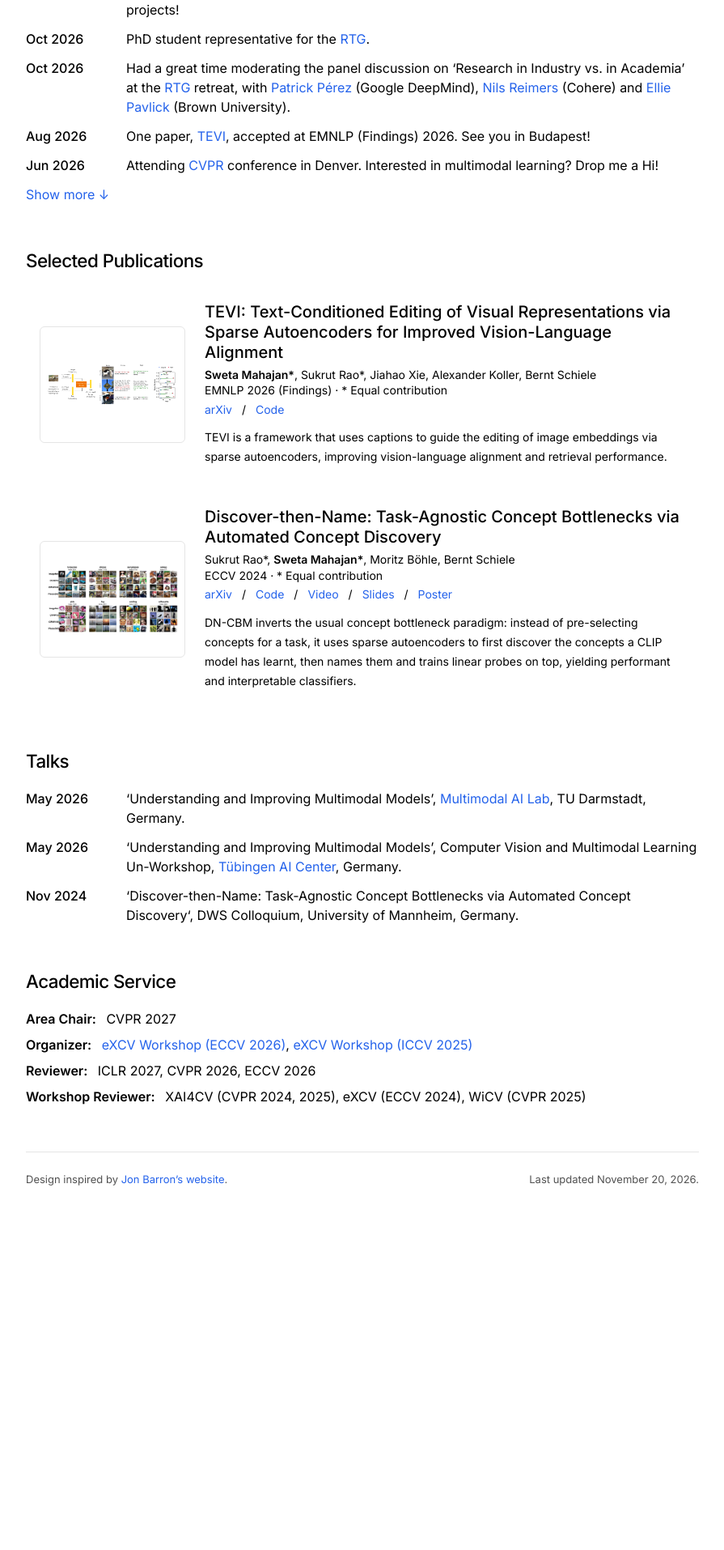
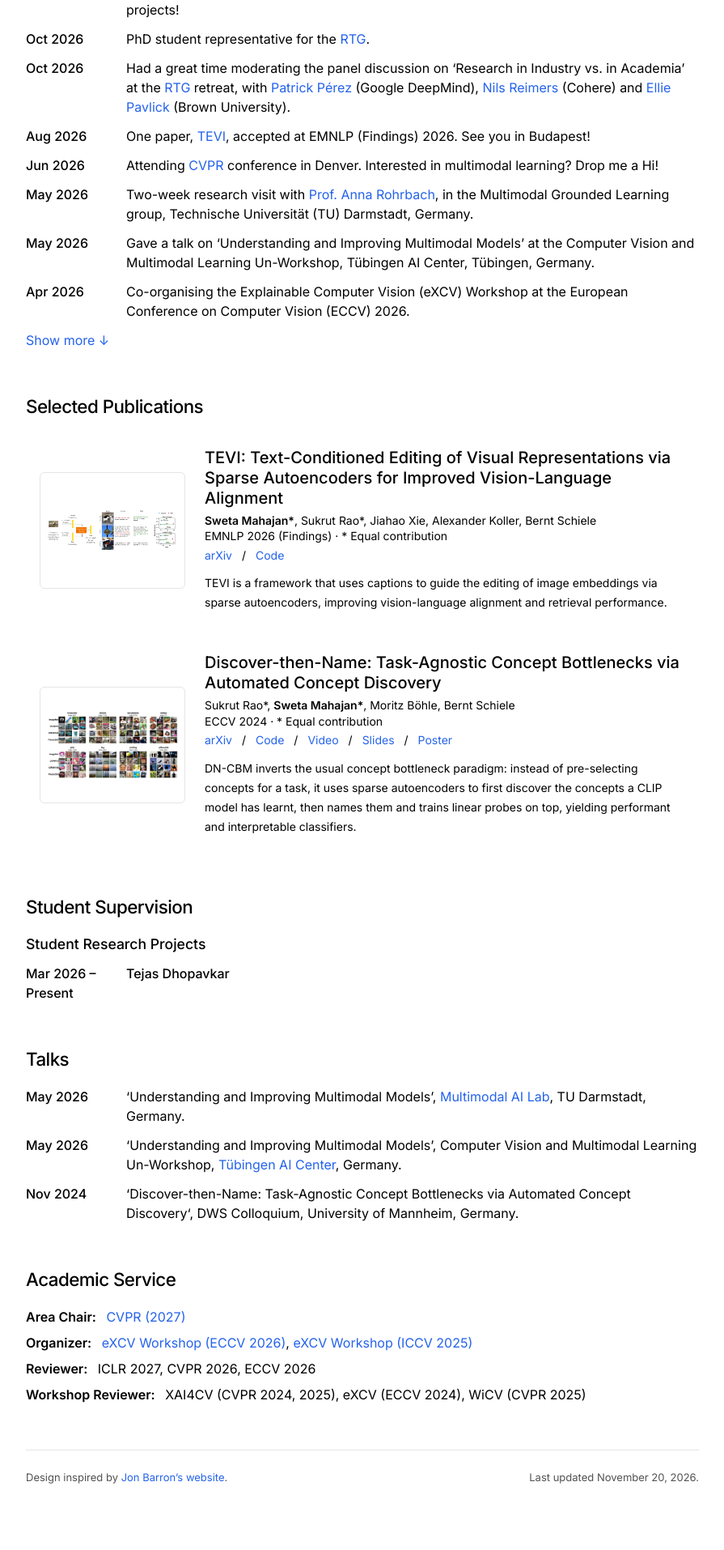
Before and after one commit to SwetaMahajan/swetamahajan.github.io, a Jekyll site: the page built from index.html, in a window 1280 px wide. Shown: the part 695-2609 px from the top of the page at 81% size, without its empty margins (192-1087 px from the left). Built offline with Jekyll 4.4.1, drawn with Linux system fonts in a browser that asks for light colours; before the commit the page ends 2241 px from its top, so only the background shows below that.

Commit message:
student supervision

```diff
--- a/_data/service.yml
+++ b/_data/service.yml
@@ -11,7 +11,7 @@
 
 - role: Area Chair
   items:
-    - CVPR 2027
+    - "[CVPR (2027)](https://cvpr.thecvf.com/)"
 
 - role: Organizer
   items:
--- /dev/null
+++ b/_data/supervision.yml
@@ -0,0 +1,28 @@
+# ---------------------------------------------------------------------------
+#  Student supervision, grouped under subheadings (Master Thesis, Bachelor
+#  Thesis, ...). Groups appear in the order listed; put students newest first.
+#
+#    group:     the subheading
+#    students:  list of students, each with
+#      date:    any text, e.g. "Mar 2026 – Present"
+#      name:    the student's name
+#      url:     (optional) link on the name
+#      title:   (optional) thesis or project title
+#      with:    (optional) co-supervisors, shown as "Co-supervised with ..."
+#      note:    (optional) extra line, e.g. "Extension published at [CVPR 2026](https://...)"
+#  title, with and note support Markdown, e.g. [Name](https://...)
+#  Tip: wrap text in double quotes if it contains a colon followed by a space.
+# ---------------------------------------------------------------------------
+
+# - group: Master Thesis
+#   students:
+#     - date: Aug 2025 – Mar 2026
+#       name: Student Name
+#       url: https://...
+#       title: Thesis title
+#       with: "[Co-supervisor](https://...)"
+
+- group: Student Research Projects
+  students:
+    - date: Mar 2026 – Present
+      name: Tejas Dhopavkar
--- /dev/null
+++ b/_includes/sections/supervision.html
@@ -0,0 +1,29 @@
+{%- comment -%} Students grouped under subheadings. Expects include.items. {%- endcomment -%}
+{%- for group in include.items %}
+{%- if group.students.size > 0 %}
+<div class="supervision-group">
+  {%- if group.group %}
+  <h3 class="subsection-title">{{ group.group }}</h3>
+  {%- endif %}
+  <ul class="timeline">
+    {%- for s in group.students %}
+    <li class="timeline-item">
+      <span class="timeline-date">{{ s.date }}</span>
+      <span class="timeline-text supervision-text">
+        <span class="supervision-name">{% if s.url %}<a href="{{ s.url }}">{{ s.name }}</a>{% else %}{{ s.name }}{% endif %}</span>
+        {%- if s.title %}
+        <span>{{ s.title | markdownify | remove: '<p>' | remove: '</p>' | strip }}</span>
+        {%- endif %}
+        {%- if s.with %}
+        <span class="supervision-meta">Co-supervised with {{ s.with | markdownify | remove: '<p>' | remove: '</p>' | strip }}</span>
+        {%- endif %}
+        {%- if s.note %}
+        <span class="supervision-meta">{{ s.note | markdownify | remove: '<p>' | remove: '</p>' | strip }}</span>
+        {%- endif %}
+      </span>
+    </li>
+    {%- endfor %}
+  </ul>
+</div>
+{%- endif %}
+{%- endfor %}
--- a/assets/css/main.css
+++ b/assets/css/main.css
@@ -201,6 +201,27 @@ a:focus-visible, button:focus-visible, summary:focus-visible {
 .timeline-item + .timeline-item { margin-top: .75rem; }
 .timeline-date { font-weight: 500; }
 
+/* Optional line under a section heading (`intro:` in sections.yml) */
+.section-intro {
+  margin: -.5rem 0 1.25rem;
+  color: var(--muted);
+  font-size: .875rem;
+  line-height: 1.5rem;
+}
+
+/* ---------- Supervision (students under subheadings) ---------- */
+.supervision-group + .supervision-group { margin-top: 1.75rem; }
+.subsection-title {
+  margin-bottom: .75rem;
+  font-size: 1rem;
+  line-height: 1.5rem;
+  font-weight: 500;
+}
+.supervision-group .timeline-item + .timeline-item { margin-top: 1rem; }
+.supervision-text { display: flex; flex-direction: column; }
+.supervision-name { font-weight: 500; }
+.supervision-meta { color: var(--muted); }
+
 /* ---------- Plain list (service) ---------- */
 .plain-list {
   font-size: .875rem;
@@ -390,6 +411,8 @@ a:focus-visible, button:focus-visible, summary:focus-visible {
   .intro-links { font-size: .95rem; }
 
   .section-title { font-size: 1.4rem; }
+  .section-intro { font-size: 1rem; }
+  .subsection-title { font-size: 1.1rem; }
 
   .timeline-item { grid-template-columns: 6.5rem minmax(0, 1fr); font-size: 1rem; }
   .plain-list, .roles { font-size: 1rem; }
--- a/index.html
+++ b/index.html
@@ -13,11 +13,16 @@ layout: default
   {%- if items and items.size > 0 %}
 <section class="section" id="{{ section.title | slugify }}">
   <h2 class="section-title">{{ section.title }}</h2>
+  {%- if section.intro %}
+  <p class="section-intro">{{ section.intro | markdownify | remove: '<p>' | remove: '</p>' | strip }}</p>
+  {%- endif %}
   {%- case section.type %}
     {%- when "publications" %}
       {% include sections/publications.html items=items %}
     {%- when "roles" %}
       {% include sections/roles.html items=items %}
+    {%- when "supervision" %}
+      {% include sections/supervision.html items=items %}
     {%- when "list" %}
       {% include sections/list.html items=items show=section.show %}
     {%- else %}
```
Also changed, not shown: _data/sections.yml (+8 -1 lines), README.md.
